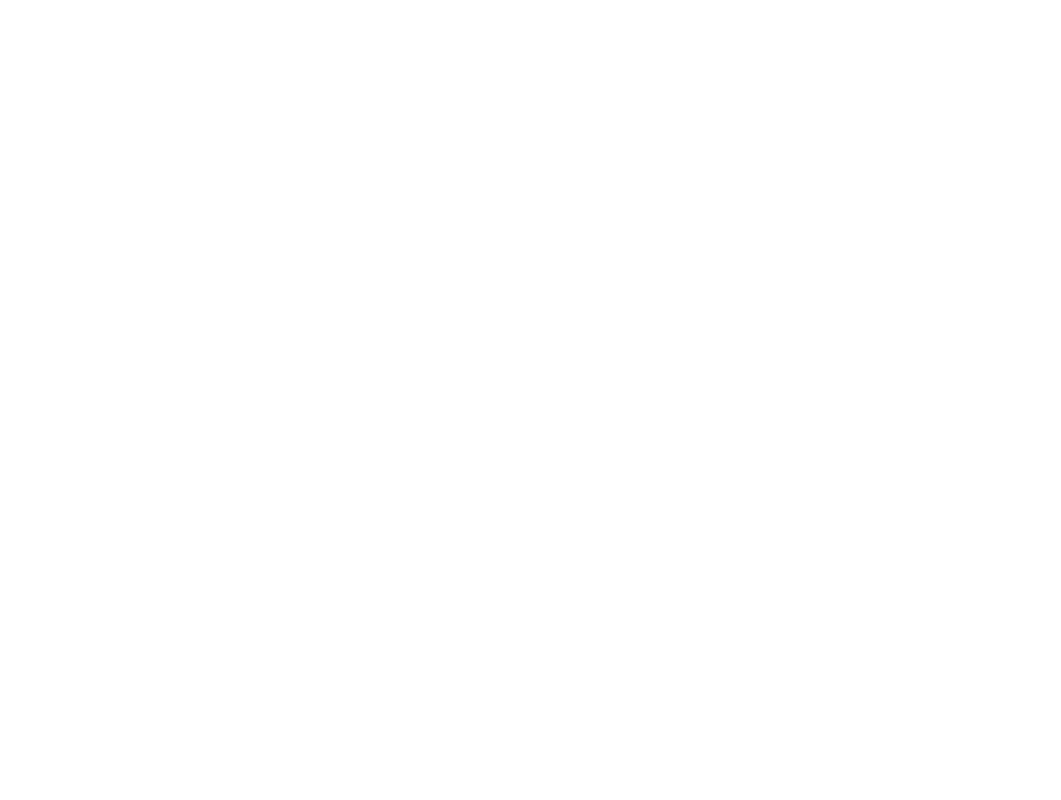
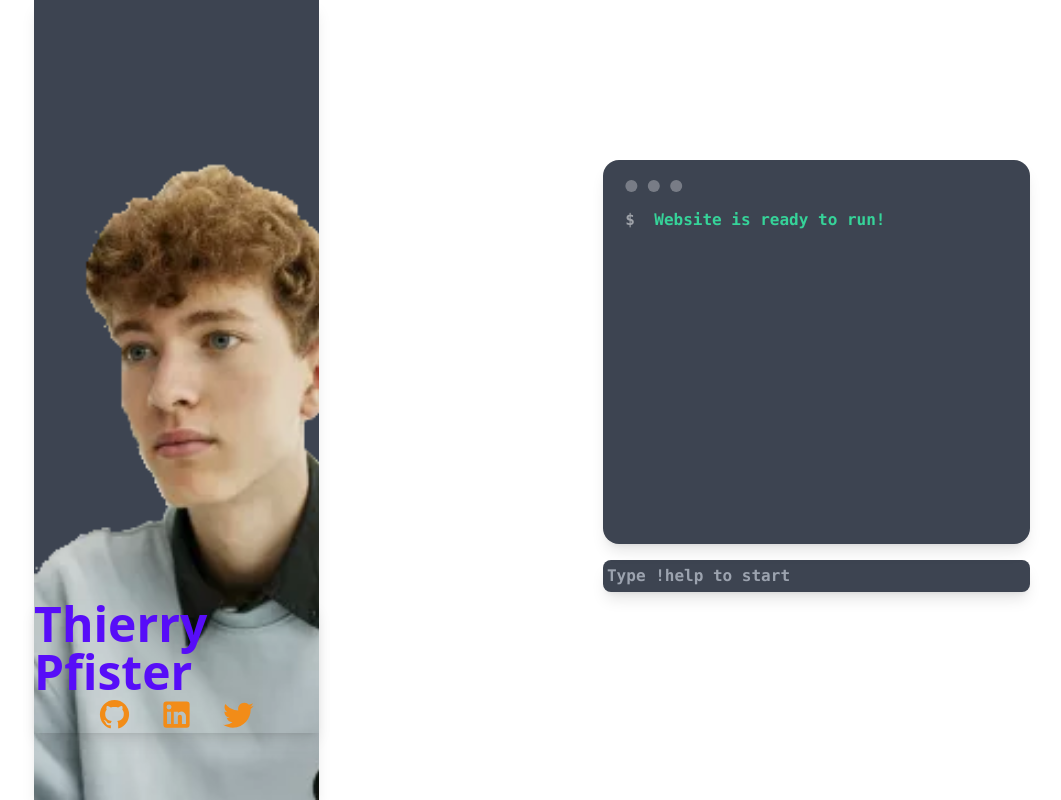
Before and after one commit to N4choWasTaken/PersonalPortfolio, a React app in the folder personal-portfolio/: page /about in a window 1280 px wide. Before the commit this address had no page. Shown: the whole page, without its empty margins (37-1098 px from the left). Built offline with nearby package versions, Linux system fonts and the light colour scheme; the HTML template or start-up script is replaced by a standard one.

Commit message:
➕ new route /about

```diff
--- a/personal-portfolio/src/App.tsx
+++ b/personal-portfolio/src/App.tsx
@@ -1,4 +1,5 @@
 import { BrowserRouter as Router, Route, Routes } from 'react-router-dom';
+import About from './components/About';
 import Header from './components/Header';
 import Projects from './components/Projects';
 
@@ -21,6 +22,14 @@
           </>
         )}>
       </Route>
+
+      <Route path='/about' element={(
+          <>
+            <Header />
+            <About />
+          </>
+        )}>
+      </Route>
     </Routes>
     </Router>
     </div>
--- /dev/null
+++ b/personal-portfolio/src/components/About.tsx
@@ -0,0 +1,7 @@
+function About() {
+	return (
+		<div className="h-screem w-screen bg-blue-200"></div>
+	 );
+}
+
+export default About;
```
